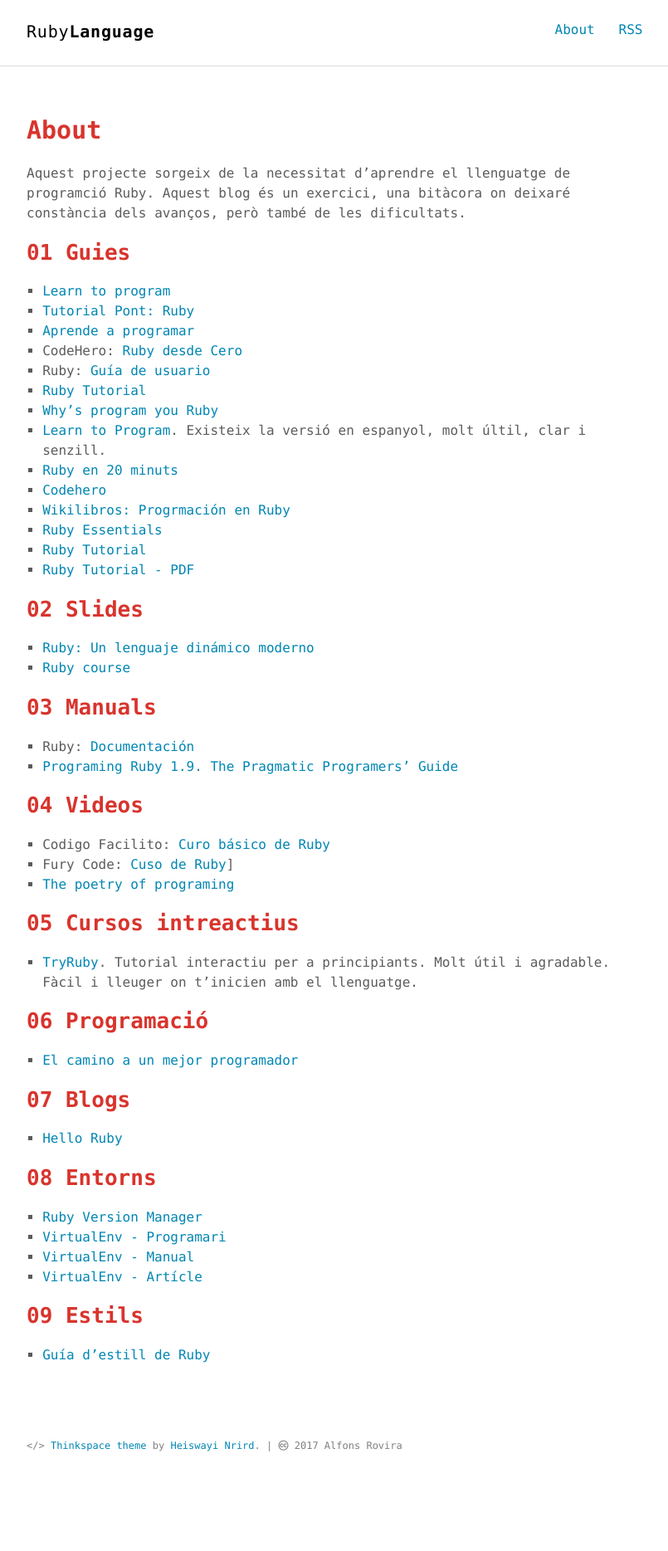
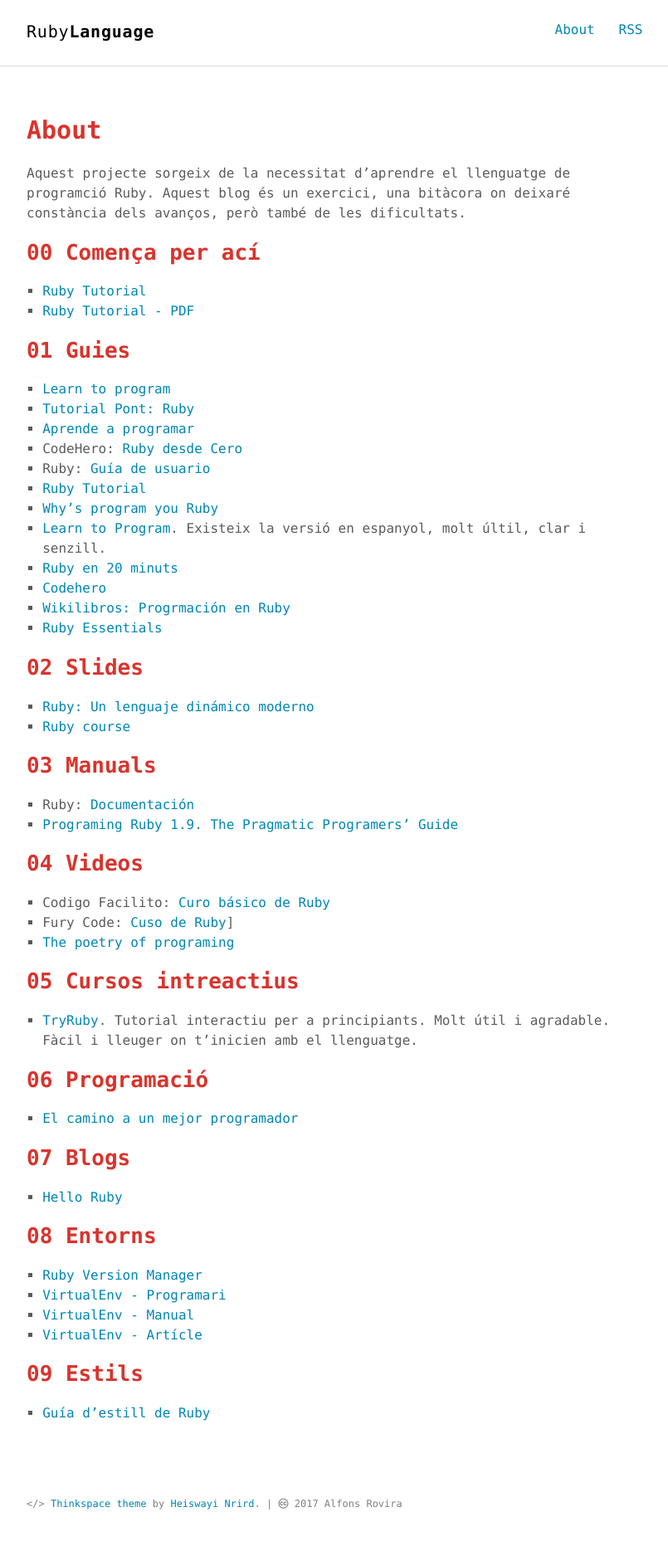
Before and after one commit to inclusa/ruby, a Jekyll site: the page built from about.md, in a window 1280 px wide. Shown: the whole page at 83% size, without its empty margins (232-1037 px from the left). Built offline with Jekyll 4.4.1, drawn with Linux system fonts in a browser that asks for light colours; before the commit the page ends 1799 px from its top, so only the background shows below that.

Commit message:
About comença per ací

```diff
--- a/about.md
+++ b/about.md
@@ -6,6 +6,11 @@ permalink: /about/
 
 
 Aquest projecte sorgeix de la necessitat d'aprendre el llenguatge de programció Ruby. Aquest blog és un exercici, una bitàcora on deixaré constància dels avanços, però també de les dificultats.
+
+## 00 Comença per ací
+
+1. [Ruby Tutorial](http://rubytutorial.wikidot.com/)
+2. [Ruby Tutorial - PDF](https://www.gitbook.com/book/asuagar/aprende-a-programar-con-ruby/details)
 
 ## 01 Guies
 
```
Also changed, not shown: other parts of about.md (+1 -2 lines).
